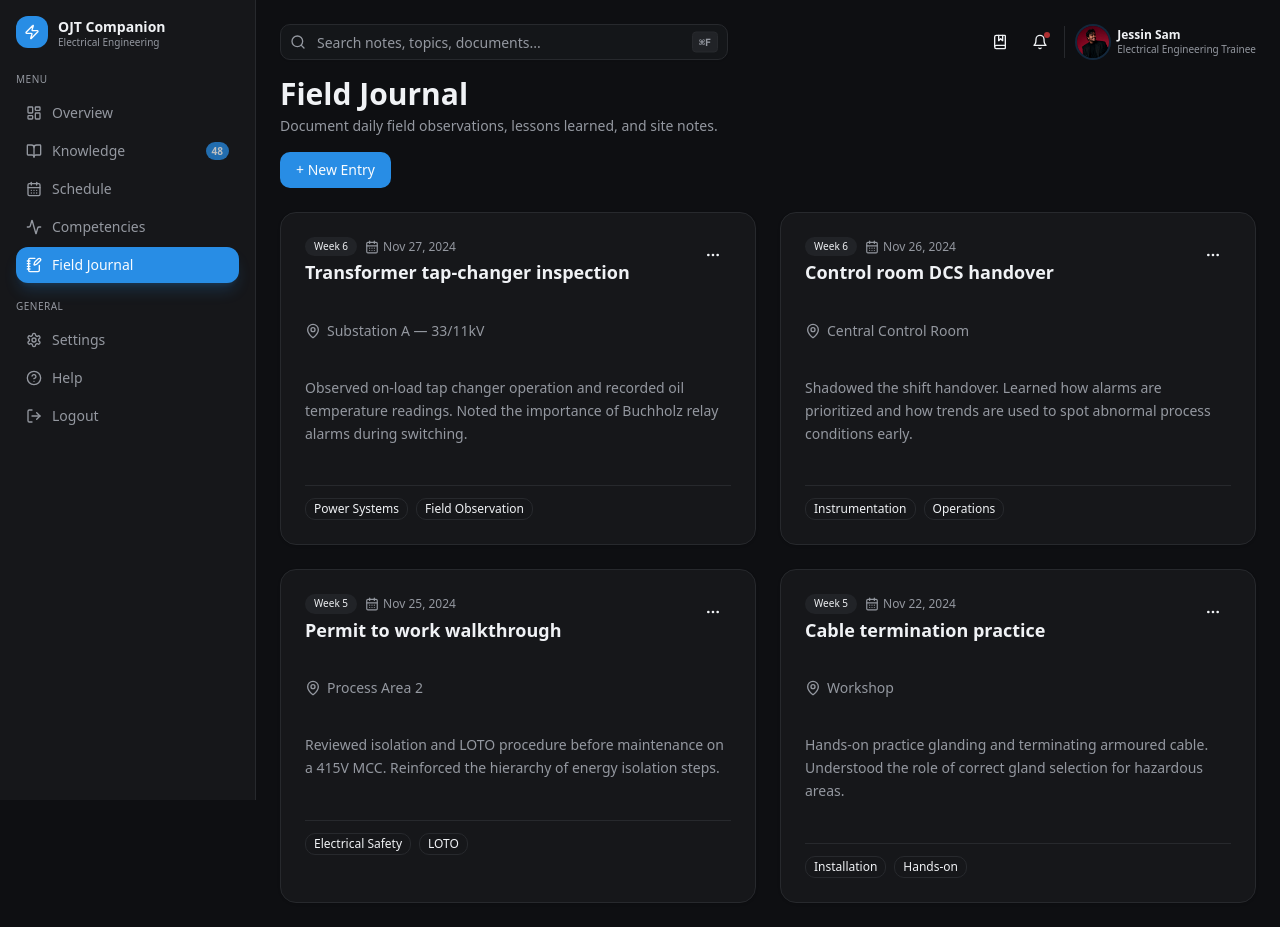
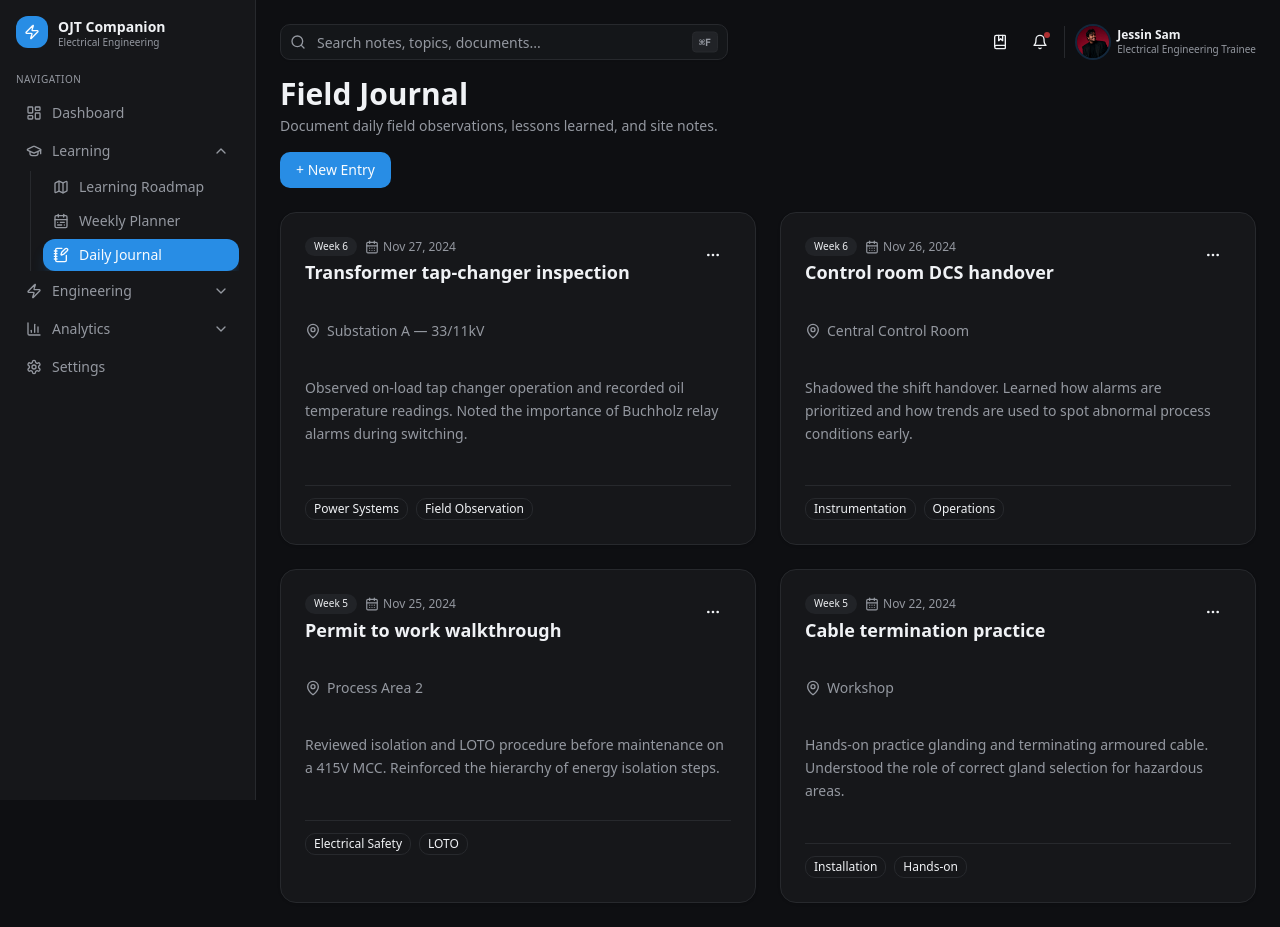
Before and after one commit to MUNAWAR0063/OJT-Companion, a Next.js app: page /team in a window 1280 px wide. Built offline with nearby package versions, Linux system fonts and the light colour scheme.

Commit message:
feat: add new pages and update sidebar navigation\n\nIntroduced Documents, Equipment Library, Photo Gallery, Learning Roadmap, and Reports pages with Coming Soon components. Updated sidebar navigation to include new Learning, Engineering, and Analytics groups.

```diff
--- /dev/null
+++ b/app/learning/roadmap/page.tsx
@@ -0,0 +1,27 @@
+import { Sidebar } from "@/components/dashboard/sidebar"
+import { Header } from "@/components/dashboard/header"
+import { ComingSoon } from "@/components/shared/coming-soon"
+import { Map } from "lucide-react"
+
+export default function LearningRoadmapPage() {
+  return (
+    <div className="flex min-h-screen bg-background">
+      <Sidebar />
+
+      <main className="flex-1 p-4 lg:p-6 lg:ml-64">
+        <Header
+          title="Learning Roadmap"
+          description="Map out competency milestones across the 18-week training program."
+        />
+
+        <div className="mt-6">
+          <ComingSoon
+            icon={Map}
+            title="Roadmap in progress"
+            description="Your structured path through power systems, instrumentation, safety, and reliability will appear here, broken down by training phase and target competency."
+          />
+        </div>
+      </main>
+    </div>
+  )
+}
--- a/components/dashboard/sidebar.tsx
+++ b/components/dashboard/sidebar.tsx
@@ -1,28 +1,95 @@
 "use client"
 
-import { LayoutDashboard, BookOpen, CalendarDays, Activity, NotebookPen, Settings, HelpCircle, LogOut, Zap } from "lucide-react"
+import {
+  LayoutDashboard,
+  GraduationCap,
+  Map,
+  CalendarRange,
+  NotebookPen,
+  Zap,
+  CircuitBoard,
+  BookOpen,
+  FileText,
+  Images,
+  BarChart3,
+  TrendingUp,
+  FileBarChart,
+  Settings,
+  ChevronDown,
+} from "lucide-react"
 import { cn } from "@/lib/utils"
 import { useState } from "react"
 import Link from "next/link"
 import { usePathname } from "next/navigation"
 
-const menuItems = [
-  { icon: LayoutDashboard, label: "Overview", href: "/" },
-  { icon: BookOpen, label: "Knowledge", badge: "48", href: "/tasks" },
-  { icon: CalendarDays, label: "Schedule", href: "/calendar" },
-  { icon: Activity, label: "Competencies", href: "/analytics" },
-  { icon: NotebookPen, label: "Field Journal", href: "/team" },
-]
+type NavLeaf = {
+  icon: typeof LayoutDashboard
+  label: string
+  href: string
+  badge?: string
+}
 
-const generalItems = [
+type NavGroup = {
+  icon: typeof LayoutDashboard
+  label: string
+  children: NavLeaf[]
+}
+
+type NavEntry = NavLeaf | NavGroup
+
+const isGroup = (entry: NavEntry): entry is NavGroup => "children" in entry
+
+const navEntries: NavEntry[] = [
+  { icon: LayoutDashboard, label: "Dashboard", href: "/" },
+  {
+    icon: GraduationCap,
+    label: "Learning",
+    children: [
+      { icon: Map, label: "Learning Roadmap", href: "/learning/roadmap" },
+      { icon: CalendarRange, label: "Weekly Planner", href: "/calendar" },
+      { icon: NotebookPen, label: "Daily Journal", href: "/team" },
+    ],
+  },
+  {
+    icon: Zap,
+    label: "Engineering",
+    children: [
+      { icon: CircuitBoard, label: "Equipment Library", href: "/equipment" },
+      { icon: BookOpen, label: "Knowledge Base", href: "/tasks", badge: "48" },
+      { icon: FileText, label: "Documents", href: "/documents" },
+      { icon: Images, label: "Photo Gallery", href: "/gallery" },
+    ],
+  },
+  {
+    icon: BarChart3,
+    label: "Analytics",
+    children: [
+      { icon: TrendingUp, label: "Learning Progress", href: "/analytics" },
+      { icon: FileBarChart, label: "Reports", href: "/reports" },
+    ],
+  },
   { icon: Settings, label: "Settings", href: "/settings" },
-  { icon: HelpCircle, label: "Help", href: "/help" },
-  { icon: LogOut, label: "Logout", href: "/logout" },
 ]
 
 export function Sidebar() {
+  const pathname = usePathname()
   const [hoveredItem, setHoveredItem] = useState<string | null>(null)
-  const pathname = usePathname()
+
+  // Determine which group (if any) contains the active route so it starts expanded.
+  const activeGroup = navEntries.find(
+    (entry) => isGroup(entry) && entry.children.some((child) => child.href === pathname),
+  )?.label
+
+  const [openGroups, setOpenGroups] = useState<Record<string, boolean>>(() => {
+    const initial: Record<string, boolean> = {}
+    navEntries.forEach((entry) => {
+      if (isGroup(entry)) initial[entry.label] = entry.label === activeGroup
+    })
+    return initial
+  })
+
+  const toggleGroup = (label: string) =>
+    setOpenGroups((prev) => ({ ...prev, [label]: !prev[label] }))
 
   return (
     <aside className="fixed top-0 left-0 w-64 bg-card border-r border-border p-4 h-screen overflow-y-auto lg:block">
@@ -38,65 +105,109 @@ export function Sidebar() {
         </Link>
       </div>
 
-      <div className="space-y-4">
-        <div>
-          <p className="text-[10px] font-medium text-muted-foreground mb-2 uppercase tracking-wider">Menu</p>
-          <nav className="space-y-0.5">
-            {menuItems.map((item) => {
-              const isActive = pathname === item.href
+      <div>
+        <p className="text-[10px] font-medium text-muted-foreground mb-2 uppercase tracking-wider">Navigation</p>
+        <nav className="space-y-0.5">
+          {navEntries.map((entry) => {
+            if (!isGroup(entry)) {
+              const isActive = pathname === entry.href
               return (
                 <Link
-                  key={item.label}
-                  href={item.href}
-                  onMouseEnter={() => setHoveredItem(item.label)}
+                  key={entry.label}
+                  href={entry.href}
+                  onMouseEnter={() => setHoveredItem(entry.label)}
                   onMouseLeave={() => setHoveredItem(null)}
                   className={cn(
                     "w-full flex items-center gap-2.5 px-2.5 py-2 rounded-lg text-sm font-medium transition-all duration-300",
                     isActive
                       ? "bg-primary text-primary-foreground shadow-lg shadow-primary/20"
                       : "text-muted-foreground hover:bg-secondary hover:text-foreground",
-                    hoveredItem === item.label && !isActive && "translate-x-1",
+                    hoveredItem === entry.label && !isActive && "translate-x-1",
                   )}
                 >
-                  <item.icon className="w-4 h-4" />
-                  <span className="text-sm">{item.label}</span>
-                  {item.badge && (
-                    <span className="ml-auto bg-primary text-primary-foreground text-[10px] font-semibold px-1.5 py-0.5 rounded-full animate-pulse">
-                      {item.badge}
-                    </span>
-                  )}
+                  <entry.icon className="w-4 h-4" />
+                  <span className="text-sm">{entry.label}</span>
                 </Link>
               )
-            })}
-          </nav>
-        </div>
+            }
 
-        <div>
-          <p className="text-[10px] font-medium text-muted-foreground mb-2 uppercase tracking-wider">General</p>
-          <nav className="space-y-0.5">
-            {generalItems.map((item) => {
-              const isActive = pathname === item.href
-              return (
-                <Link
-                  key={item.label}
-                  href={item.href}
-                  onMouseEnter={() => setHoveredItem(item.label)}
+            const isOpen = openGroups[entry.label]
+            const hasActiveChild = entry.children.some((child) => child.href === pathname)
+
+            return (
+              <div key={entry.label}>
+                <button
+                  type="button"
+                  onClick={() => toggleGroup(entry.label)}
+                  onMouseEnter={() => setHoveredItem(entry.label)}
                   onMouseLeave={() => setHoveredItem(null)}
+                  aria-expanded={isOpen}
                   className={cn(
                     "w-full flex items-center gap-2.5 px-2.5 py-2 rounded-lg text-sm font-medium transition-all duration-300",
-                    isActive
-                      ? "bg-primary text-primary-foreground shadow-lg shadow-primary/20"
+                    hasActiveChild && !isOpen
+                      ? "text-foreground bg-secondary/60"
                       : "text-muted-foreground hover:bg-secondary hover:text-foreground",
-                    hoveredItem === item.label && !isActive && "translate-x-1",
+                    hoveredItem === entry.label && "translate-x-1",
                   )}
                 >
-                  <item.icon className="w-4 h-4" />
-                  <span className="text-sm">{item.label}</span>
-                </Link>
-              )
-            })}
-          </nav>
-        </div>
+                  <entry.icon className="w-4 h-4" />
+                  <span className="text-sm">{entry.label}</span>
+                  <ChevronDown
+                    className={cn(
+                      "ml-auto w-4 h-4 transition-transform duration-300",
+                      isOpen ? "rotate-180" : "rotate-0",
+                    )}
+                  />
+                </button>
+
+                <div
+                  className={cn(
+                    "grid transition-all duration-300 ease-out",
+                    isOpen ? "grid-rows-[1fr] opacity-100" : "grid-rows-[0fr] opacity-0",
+                  )}
+                >
+                  <div className="overflow-hidden">
+                    <div className="mt-0.5 ml-3.5 pl-3 border-l border-border space-y-0.5">
+                      {entry.children.map((child) => {
+                        const isActive = pathname === child.href
+                        return (
+                          <Link
+                            key={child.label}
+                            href={child.href}
+                            onMouseEnter={() => setHoveredItem(child.label)}
+                            onMouseLeave={() => setHoveredItem(null)}
+                            className={cn(
+                              "w-full flex items-center gap-2.5 px-2.5 py-1.5 rounded-lg text-sm font-medium transition-all duration-300",
+                              isActive
+                                ? "bg-primary text-primary-foreground shadow-lg shadow-primary/20"
+                                : "text-muted-foreground hover:bg-secondary hover:text-foreground",
+                              hoveredItem === child.label && !isActive && "translate-x-1",
+                            )}
+                          >
+                            <child.icon className="w-4 h-4" />
+                            <span className="text-sm">{child.label}</span>
+                            {child.badge && (
+                              <span
+                                className={cn(
+                                  "ml-auto text-[10px] font-semibold px-1.5 py-0.5 rounded-full",
+                                  isActive
+                                    ? "bg-primary-foreground/20 text-primary-foreground"
+                                    : "bg-primary text-primary-foreground",
+                                )}
+                              >
+                                {child.badge}
+                              </span>
+                            )}
+                          </Link>
+                        )
+                      })}
+                    </div>
+                  </div>
+                </div>
+              </div>
+            )
+          })}
+        </nav>
       </div>
     </aside>
   )
--- /dev/null
+++ b/components/shared/coming-soon.tsx
@@ -0,0 +1,20 @@
+import type { LucideIcon } from "lucide-react"
+import { Card } from "@/components/ui/card"
+
+interface ComingSoonProps {
+  icon: LucideIcon
+  title: string
+  description: string
+}
+
+export function ComingSoon({ icon: Icon, title, description }: ComingSoonProps) {
+  return (
+    <Card className="p-10 md:p-16 flex flex-col items-center text-center animate-slide-in">
+      <div className="w-14 h-14 rounded-xl bg-primary/10 flex items-center justify-center mb-5">
+        <Icon className="w-7 h-7 text-primary" />
+      </div>
+      <h2 className="text-xl font-semibold text-foreground mb-2 text-balance">{title}</h2>
+      <p className="text-sm text-muted-foreground max-w-md leading-relaxed text-pretty">{description}</p>
+    </Card>
+  )
+}
```
Also changed, not shown: app/documents/page.tsx (added, +27 -0 lines), app/equipment/page.tsx (added, +27 -0 lines), app/gallery/page.tsx (added, +27 -0 lines), app/reports/page.tsx (added, +27 -0 lines).
